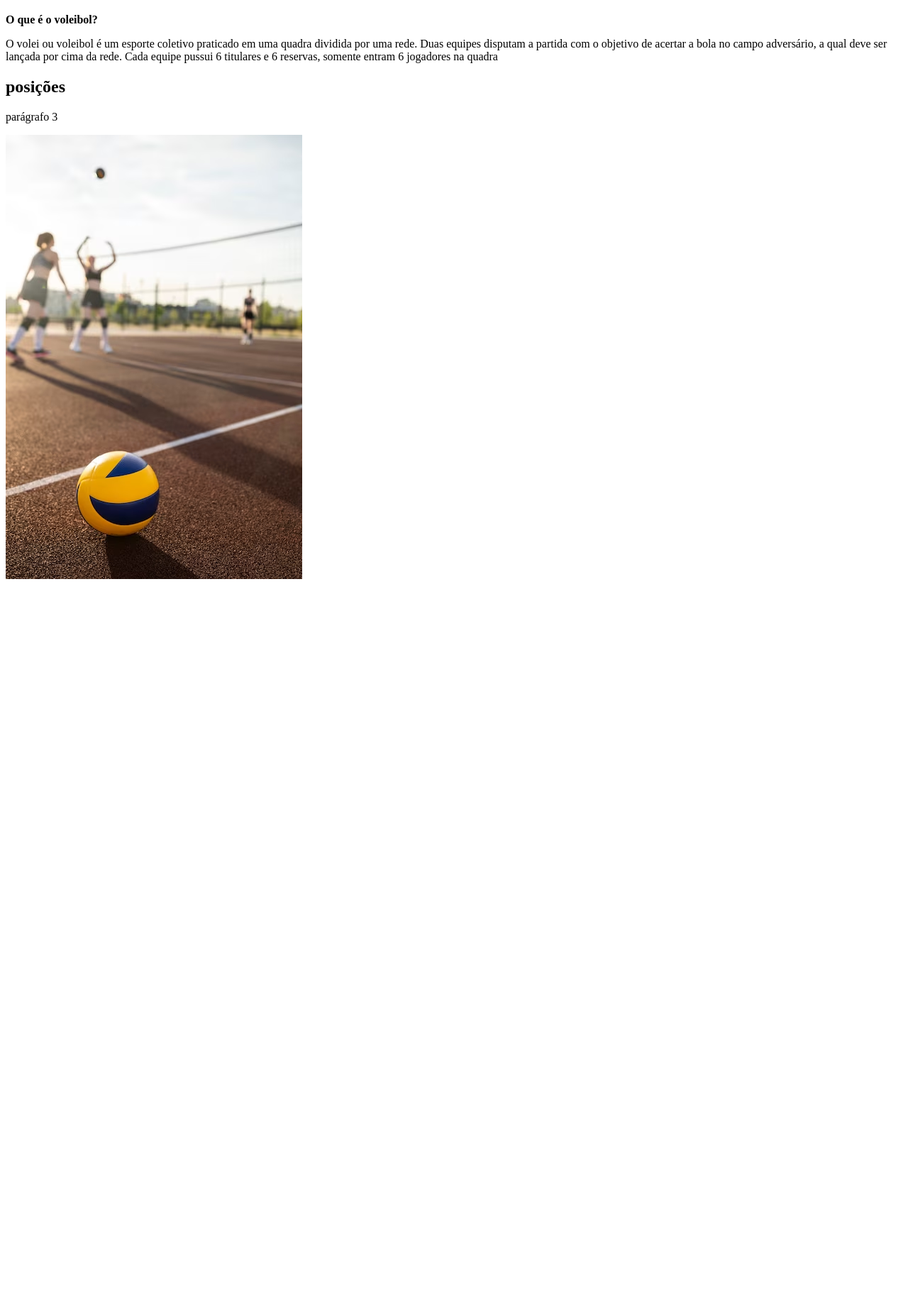
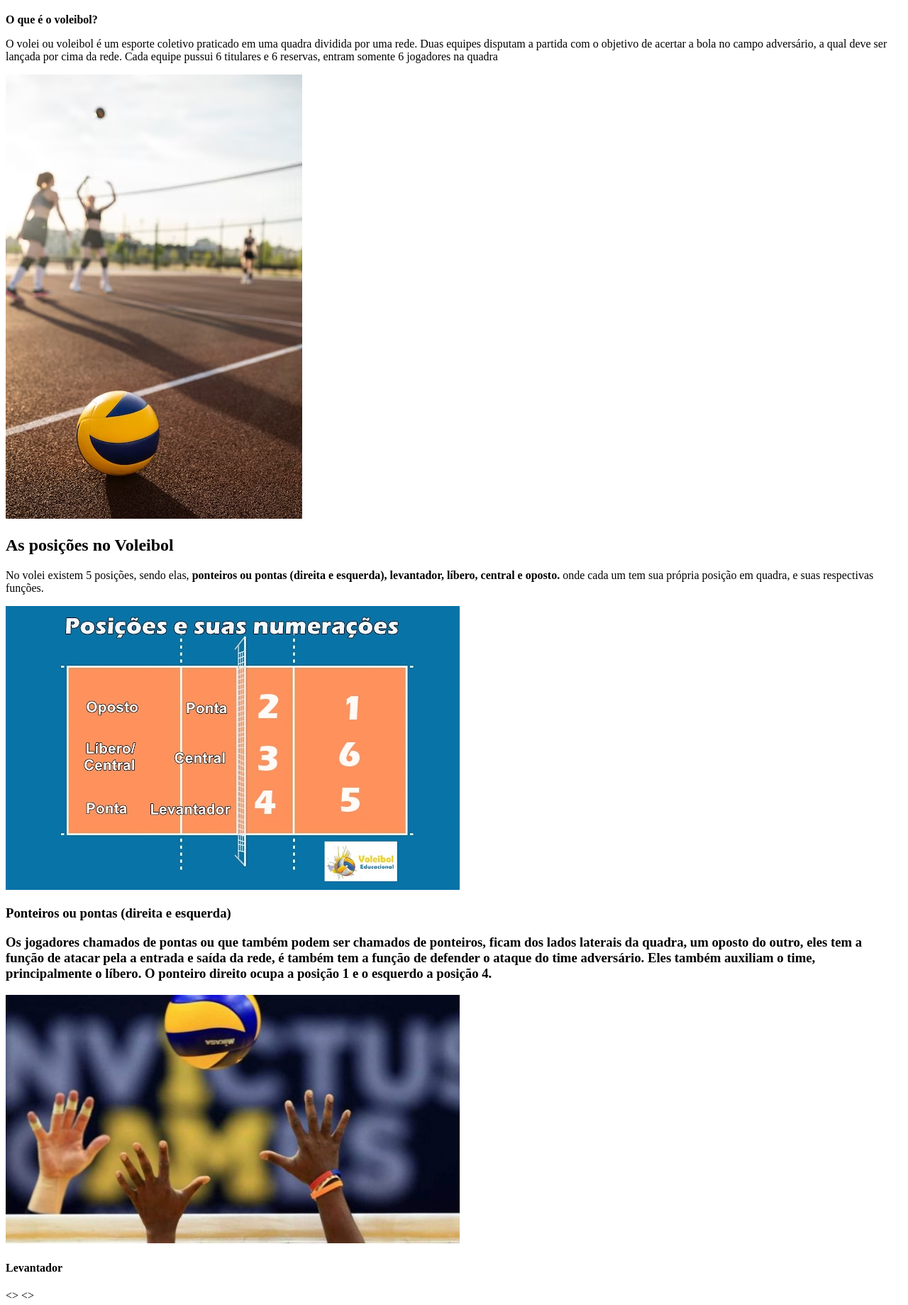
Before and after one commit to Allanax/Ceag, a plain HTML site: page index.html in a window 1280 px wide. Shown: the part 61-1900 px from the top of the page at 71% size. Before the commit the page ends 889 px from the top, so only its background shows below. Drawn offline with Linux system fonts and the light colour scheme.

Commit message:
Update index.html

```diff
--- a/index.html
+++ b/index.html
@@ -9,9 +9,17 @@
 <body>
     <h1>voleibol posições, funções e fundamentos </h1>
     <p><strong> O que é o voleibol?</strong></p>
-    <p>O volei ou voleibol é um esporte coletivo praticado em uma quadra dividida por uma rede. Duas equipes disputam a partida com o objetivo de acertar a bola no campo adversário, a qual deve ser lançada por cima da rede. Cada equipe pussui 6 titulares e 6 reservas, somente entram 6 jogadores na quadra  </p>
-    <H2>posições </H2>
-    <p>parágrafo 3</p>
-    <img src= "meninas-jogando-volei.jpg"
+    <p>O volei ou voleibol é um esporte coletivo praticado em uma quadra dividida por uma rede. Duas equipes disputam a partida com o objetivo de acertar a bola no campo adversário, a qual deve ser lançada por cima da rede. Cada equipe pussui 6 titulares e 6 reservas, entram somente 6 jogadores na quadra  </p>
+    <img src= "meninas-jogando-volei.jpg">
+    <H2>As posições no Voleibol </H2>
+    <p>No volei existem 5 posições, sendo elas,<strong> ponteiros ou pontas (direita e esquerda), levantador, líbero, central e oposto.</strong> onde cada um tem sua própria posição em quadra, e suas respectivas funções.</p>
+    <img src= "posições.jpeg">
+    <H3>Ponteiros ou pontas (direita e esquerda)
+    <p>Os jogadores chamados de pontas ou que também podem ser chamados de ponteiros, ficam dos lados laterais da quadra, um oposto do outro, eles tem a função de atacar pela a entrada e saída da rede, é também tem a função de defender o ataque do time adversário. Eles também auxiliam o time, principalmente o líbero. O ponteiro direito ocupa a posição 1 e o esquerdo a posição 4. </p>
+    <img src= "Voleibol-rede.jpeg">
+    <H4>Levantador </H4>
+    <p>
+    <>
+    <>
 </body>
 </html>
```
